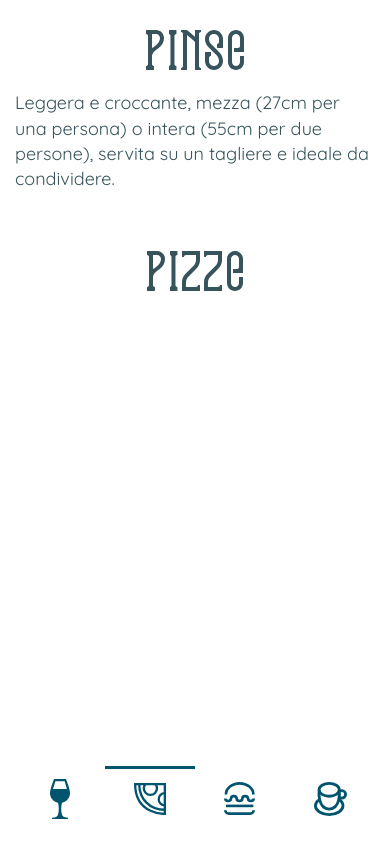
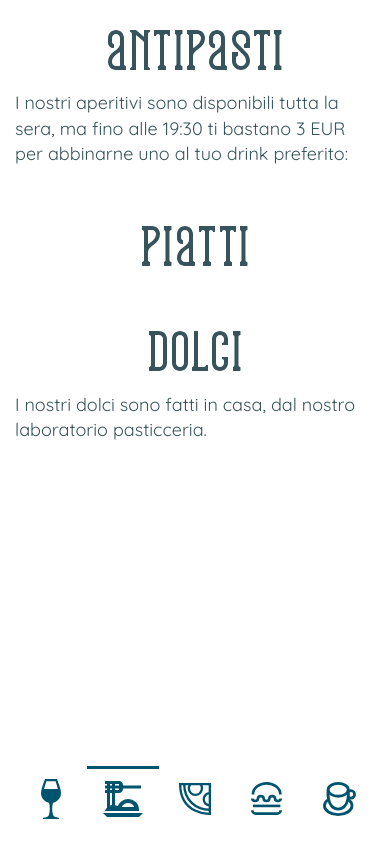
Before and after one commit to laserra-org/serra-menu-gs, a plain HTML site: page index.html in a window 390 px wide. Both pictures are taken after a click on the item 150 px from the left and 797 px from the top of the page. Drawn offline with Linux system fonts and the light colour scheme.

Commit message:
aggiunta sezione 'cucina'

```diff
--- a/index.html
+++ b/index.html
@@ -152,6 +152,50 @@
 
         </div>
 
+        <!-- Tab Cucina -->
+        <div id="cucina" class="section">
+            <div class="wrapper-section">
+                <div class="title">
+                    <img src="./images/letter_a.svg">
+                    <img src="./images/letter_n.svg">
+                    <img src="./images/letter_t.svg">
+                    <img src="./images/letter_i.svg">
+                    <img src="./images/letter_p.svg">
+                    <img src="./images/letter_a.svg">
+                    <img src="./images/letter_s.svg">
+                    <img src="./images/letter_t.svg">
+                    <img src="./images/letter_i.svg">
+                </div>
+                <p>I nostri aperitivi sono disponibili tutta la sera, ma fino alle 19:30 ti bastano 3 EUR per abbinarne uno al tuo drink preferito:</p>
+                <ul id="antipasti-list"></ul>
+                <p></p>
+            </div>
+            <div class="wrapper-section">
+                <div class="title">
+                    <img src="./images/letter_p.svg">
+                    <img src="./images/letter_i.svg">
+                    <img src="./images/letter_a.svg">
+                    <img src="./images/letter_t.svg">
+                    <img src="./images/letter_t.svg">
+                    <img src="./images/letter_i.svg">
+                </div>
+                <p></p>
+                <ul id="cucina-list"></ul>
+                <p></p>
+            </div>
+            <div class="wrapper-section">
+                <div class="title">
+                    <img src="./images/letter_d.svg">
+                    <img src="./images/letter_o.svg">
+                    <img src="./images/letter_l.svg">
+                    <img src="./images/letter_c.svg">
+                    <img src="./images/letter_i.svg">
+                </div>
+                <p>I nostri dolci sono fatti in casa, dal nostro laboratorio pasticceria.</p>
+                <ul id="dolci-list"></ul>
+            </div>
+        </div>
+
         <!-- Tab Pizzeria -->
         <div id="pizzeria" class="section">
             <div class="wrapper-section">
@@ -180,14 +224,8 @@
             </div>
         </div>
 
-        <!-- Tab Cucina -->
-        <div id="cucina" class="section">
-            <div class="wrapper-section">
-                <div class="title"></div>
-                <p>I nostri aperitivi sono disponibili tutta la sera, ma fino alle 19:30 ti bastano 3 EUR per abbinarne uno al tuo drink preferito:</p>
-                <ul id="cucina-list"></ul>
-                <p></p>
-            </div>
+        <!-- Tab Pub -->
+        <div id="pub" class="section">
             <div class="wrapper-section">
                 <div class="title">
                     <img src="./images/letter_b.svg">
@@ -213,17 +251,6 @@
                 <p></p>
                 <ul id="fritti-list"></ul>
                 <p></p>
-            </div>
-            <div class="wrapper-section">
-                <div class="title">
-                    <img src="./images/letter_d.svg">
-                    <img src="./images/letter_o.svg">
-                    <img src="./images/letter_l.svg">
-                    <img src="./images/letter_c.svg">
-                    <img src="./images/letter_i.svg">
-                </div>
-                <p>I nostri dolci sono fatti in casa, dal nostro laboratorio pasticceria.</p>
-                <ul id="dolci-list"></ul>
             </div>
         </div>
 
@@ -286,9 +313,10 @@
     <footer>
         <ul id="navigation-list">
             <li data-tab="tab_1" class="item active" style="background-image: url(./images/icon_wine.svg)"></li>
-            <li data-tab="tab_2" class="item " style="background-image: url(./images/icon_pizza.svg)"></li>
-            <li data-tab="tab_3" class="item " style="background-image: url(./images/icon_burger.svg)"></li>
-            <li data-tab="tab_4" class="item " style="background-image: url(./images/icon_coffee3.svg)"></li>
+            <li data-tab="tab_2" class="item " style="background-image: url(./images/icon_pasta.svg)"></li>
+            <li data-tab="tab_3" class="item " style="background-image: url(./images/icon_pizza.svg)"></li>
+            <li data-tab="tab_4" class="item " style="background-image: url(./images/icon_burger.svg)"></li>
+            <li data-tab="tab_5" class="item " style="background-image: url(./images/icon_coffee3.svg)"></li>
             <!-- <li data-tab="tab_5" class="item " style="background-image: url(./images/icon_info.svg)"></li> -->
         </ul>
     </footer>
@@ -296,10 +324,10 @@
     <script>
         const tab = {
             tab_1: ['beverage'],
-            tab_2: ['pizzeria'],
-            tab_3: ['cucina'],
-            tab_4: ['caffetteria'],
-            tab_5: ['info']
+            tab_2: ['cucina'],
+            tab_3: ['pizzeria'],
+            tab_4: ['pub'],
+            tab_5: ['caffetteria']
         }
 
         function gapiLoaded() {
@@ -360,6 +388,7 @@
                 let fritti = ''
                 let dolci = ''
                 let caffetteria = ''
+                let antipasti = ''
                 let bar = ''
                 result.values.map((v, k) => {
                     if (k > 0) {
@@ -417,6 +446,10 @@
                                     caffetteria += createElement(v)
                                     document.getElementById(v[0] + '-list').innerHTML = caffetteria
                                     break
+                                case 'antipasti':
+                                    antipasti += createElement(v)
+                                    document.getElementById(v[0] + '-list').innerHTML = antipasti
+                                    break
                                 case 'bar':
                                     bar += createElement(v)
                                     document.getElementById(v[0] + '-list').innerHTML = bar
```
Also changed, not shown: images/icon_pasta.svg (added).
